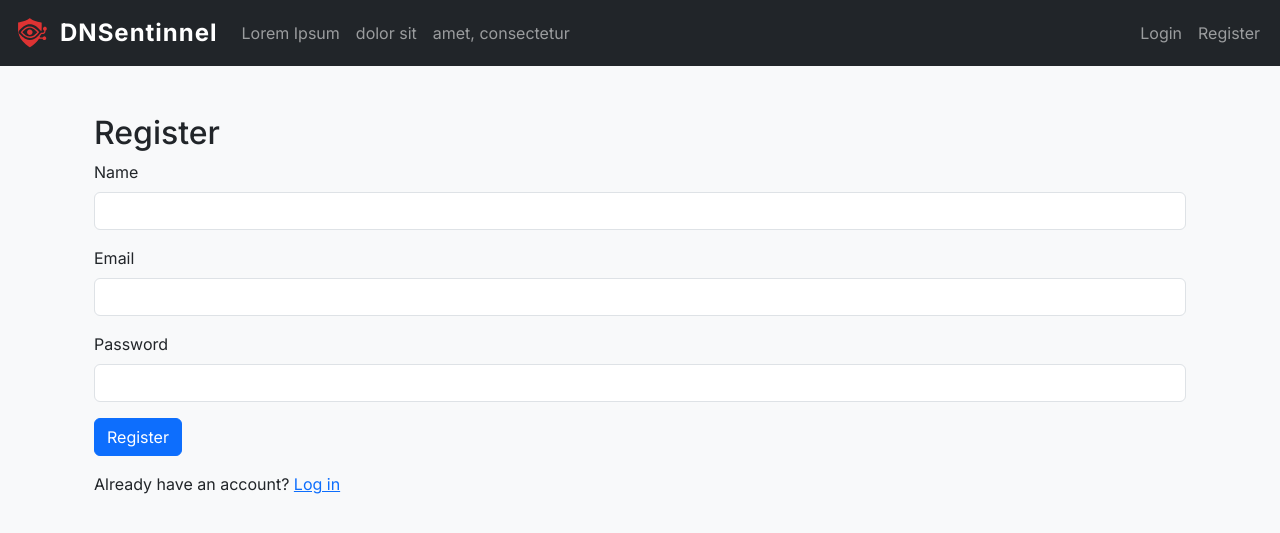
After one commit to AstronautMarkus/DNSentinel, a Flask app: page /register in a window 1280 px wide. The commit adds this page. Shown: the top 533 px of the page. Run offline with Flask 3, Linux system fonts and the light colour scheme.

Commit message:
feat: implement user authentication and registration with database integration, create database script, utils.

```diff
--- /dev/null
+++ b/dnsentinnel/app/routes/auth/routes.py
@@ -0,0 +1,52 @@
+from flask import Blueprint, render_template, request, redirect, url_for, flash, current_app, session
+from app.models.user import User
+from sqlalchemy.orm import sessionmaker
+from werkzeug.security import generate_password_hash, check_password_hash
+
+auth_bp = Blueprint('auth', __name__)
+
+@auth_bp.route('/login', methods=['GET', 'POST'])
+def login():
+    if request.method == 'POST':
+        email = request.form['email']
+        password = request.form['password']
+        SessionLocal = current_app.config['SessionLocal']
+        session_db = SessionLocal()
+        user = session_db.query(User).filter_by(email=email).first()
+        if user and check_password_hash(user.password, password):
+            session['user_id'] = user.id
+            session['user_name'] = user.name
+            flash('Login successful', 'success')
+            session_db.close()
+            return redirect(url_for('main.index'))
+        else:
+            flash('Email or password is incorrect', 'danger')
+        session_db.close()
+    return render_template('login.html')
+
+@auth_bp.route('/logout')
+def logout():
+    session.clear()
+    flash('Session closed', 'info')
+    return redirect(url_for('auth.login'))
+
+@auth_bp.route('/register', methods=['GET', 'POST'])
+def register():
+    if request.method == 'POST':
+        name = request.form['name']
+        email = request.form['email']
+        password = request.form['password']
+        SessionLocal = current_app.config['SessionLocal']
+        session_db = SessionLocal()
+        if session_db.query(User).filter_by(email=email).first():
+            flash('Email is already registered', 'warning')
+            session_db.close()
+            return redirect(url_for('auth.register'))
+        hashed_password = generate_password_hash(password)
+        new_user = User(name=name, email=email, password=hashed_password)
+        session_db.add(new_user)
+        session_db.commit()
+        session_db.close()
+        flash('User registered successfully', 'success')
+        return redirect(url_for('auth.login'))
+    return render_template('register.html')
--- a/dnsentinnel/app/routes/base/routes.py
+++ b/dnsentinnel/app/routes/base/routes.py
@@ -1,7 +1,9 @@
 from flask import Blueprint, render_template
+from app.middleware.checkIsUserAuth import check_is_user_auth
 
-base_bp = Blueprint('base', __name__)
+base_bp = Blueprint('main', __name__)
 
 @base_bp.route('/')
+@check_is_user_auth
 def index():
     return render_template('index.html')
--- /dev/null
+++ b/dnsentinnel/app/templates/base/base.html
@@ -0,0 +1,32 @@
+<!DOCTYPE html>
+<html lang="en">
+<head>
+    <meta charset="UTF-8">
+    <meta name="viewport" content="width=device-width, initial-scale=1.0">
+    <title>{% block title %}DNSentinnel{% endblock %}</title>
+    <link rel="preconnect" href="https://fonts.googleapis.com">
+    <link rel="preconnect" href="https://fonts.gstatic.com" crossorigin>
+    <link href="https://cdn.jsdelivr.net/npm/bootstrap@5.3.2/dist/css/bootstrap.min.css" rel="stylesheet">
+    <link href="https://fonts.googleapis.com/css2?family=Inter:ital,opsz,wght@0,14..32,100..900;1,14..32,100..900&display=swap" rel="stylesheet">
+    <link rel="stylesheet" href="{{ url_for('static', filename='css/styles.css') }}">
+    {% block head %}{% endblock %}
+</head>
+<body>
+    {% include 'base/header/header.html' %}
+    <div class="container">
+        {% with messages = get_flashed_messages(with_categories=true) %}
+            {% if messages %}
+                {% for category, message in messages %}
+                    <div class="alert alert-{{ category }} alert-dismissible fade show" role="alert">
+                        {{ message }}
+                        <button type="button" class="btn-close" data-bs-dismiss="alert" aria-label="Close"></button>
+                    </div>
+                {% endfor %}
+            {% endif %}
+        {% endwith %}
+        {% block content %}{% endblock %}
+    </div>
+    <script src="https://cdn.jsdelivr.net/npm/bootstrap@5.3.2/dist/js/bootstrap.bundle.min.js"></script>
+    {% block scripts %}{% endblock %}
+</body>
+</html>
--- /dev/null
+++ b/dnsentinnel/app/templates/base/header/header.html
@@ -0,0 +1,45 @@
+<nav class="navbar navbar-expand-lg navbar-dark bg-dark mb-4">
+    <div class="container-fluid">
+        <a class="navbar-brand d-flex align-items-center" href="/">
+            <img src="{{ url_for('static', filename='img/DNSentinnel.svg') }}" alt="DNSentinnel Logo" width="40" height="40" class="d-inline-block align-text-top me-2">
+            <span class="fs-4 nav-underline">DNSentinnel</span>
+        </a>
+        <button class="navbar-toggler" type="button" data-bs-toggle="collapse" data-bs-target="#navbarNav" aria-controls="navbarNav" aria-expanded="false" aria-label="Toggle navigation">
+            <span class="navbar-toggler-icon"></span>
+        </button>
+        <div class="collapse navbar-collapse" id="navbarNav">
+            <ul class="navbar-nav me-auto">
+                <li class="nav-item">
+                    <a class="nav-link" href="/">Lorem Ipsum</a>
+                </li>
+                <li class="nav-item">
+                    <a class="nav-link" href="/">dolor sit</a>
+                </li>
+                <li class="nav-item">
+                    <a class="nav-link" href="/">amet, consectetur</a>
+                </li>
+            </ul>
+            <ul class="navbar-nav ms-auto">
+                {% if session.get('user_id') %}
+                    <li class="nav-item dropdown">
+                        <a class="nav-link dropdown-toggle" href="#" id="userDropdown" role="button" data-bs-toggle="dropdown" aria-expanded="false">
+                            {{ session.get('user_name') }}
+                        </a>
+                        <ul class="dropdown-menu dropdown-menu-end" aria-labelledby="userDropdown">
+                            <li>
+                                <a class="dropdown-item" href="{{ url_for('auth.logout') }}">Log out</a>
+                            </li>
+                        </ul>
+                    </li>
+                {% else %}
+                    <li class="nav-item">
+                        <a class="nav-link" href="{{ url_for('auth.login') }}">Login</a>
+                    </li>
+                    <li class="nav-item">
+                        <a class="nav-link" href="{{ url_for('auth.register') }}">Register</a>
+                    </li>
+                {% endif %}
+            </ul>
+        </div>
+    </div>
+</nav>
--- /dev/null
+++ b/dnsentinnel/app/templates/register.html
@@ -0,0 +1,23 @@
+{% extends 'base/base.html' %}
+{% block title %}Register{% endblock %}
+{% block content %}
+<div class="container mt-5">
+    <h2>Register</h2>
+    <form method="post">
+        <div class="mb-3">
+            <label for="name" class="form-label">Name</label>
+            <input type="text" class="form-control" id="name" name="name" required>
+        </div>
+        <div class="mb-3">
+            <label for="email" class="form-label">Email</label>
+            <input type="email" class="form-control" id="email" name="email" required>
+        </div>
+        <div class="mb-3">
+            <label for="password" class="form-label">Password</label>
+            <input type="password" class="form-control" id="password" name="password" required>
+        </div>
+        <button type="submit" class="btn btn-primary">Register</button>
+    </form>
+    <p class="mt-3">Already have an account? <a href="{{ url_for('auth.login') }}">Log in</a></p>
+</div>
+{% endblock %}
```
Also changed, not shown: dnsentinnel/app/app.py (+13 -0 lines), dnsentinnel/app/config/config.py (added, +12 -0 lines), dnsentinnel/app/middleware/checkIsUserAuth.py (added, +12 -0 lines), dnsentinnel/app/models/user.py (added, +14 -0 lines), dnsentinnel/app/scripts/init_db.py (added, +58 -0 lines), dnsentinnel/app/templates/base.html (deleted, +0 -46 lines), dnsentinnel/app/templates/index.html (+5 -5 lines), dnsentinnel/app/templates/login.html (added, +19 -0 lines), dnsentinnel/app/routes/auth/__init__.py (added).
